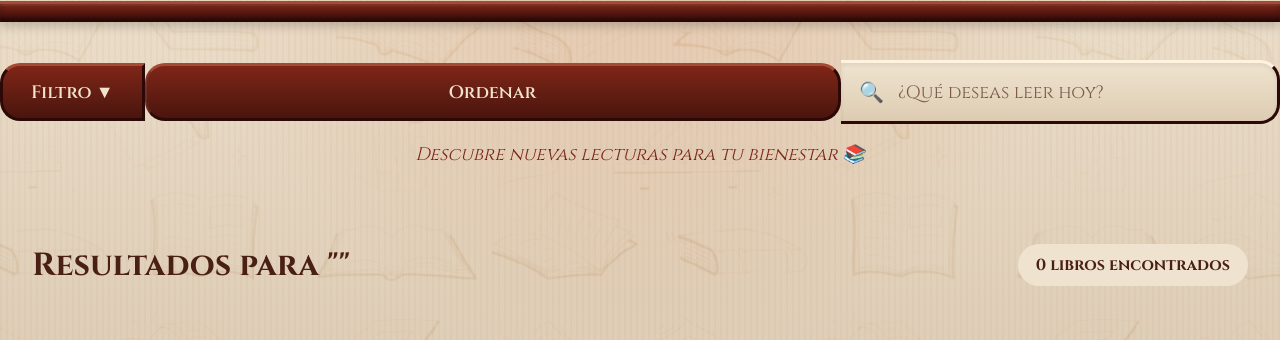
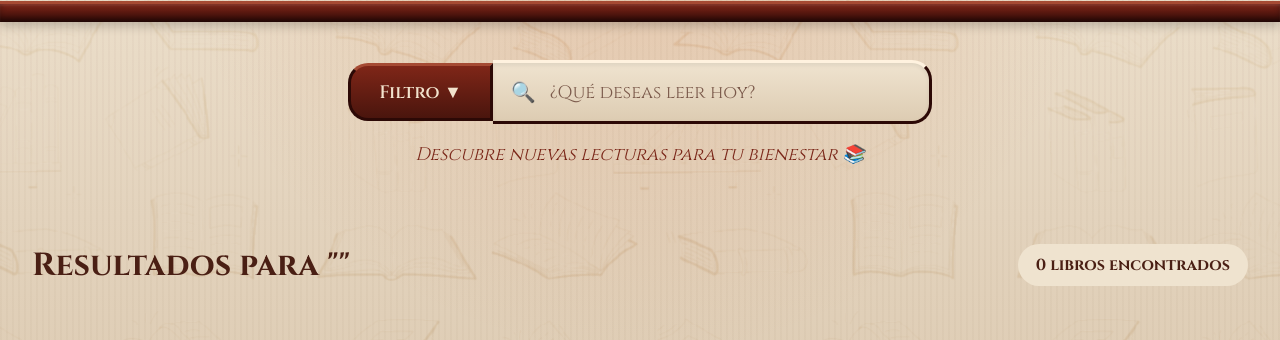
Before and after one commit to angelferrer200444-oss/Book-Wellness, a Flask app: page /buscar in a window 1280 px wide. Shown: the part 104-444 px from the top of the page. Run offline with Flask 3, Linux system fonts and the light colour scheme; data that the repository does not hold is empty; parts of the project's set-up code (start-up, migrations or seed data) failed here and were passed over.

Commit message:
Remove Ordenar button from BusquedaDeLibros.html
Removed 'Ordenar' button from the search template.

```diff
--- a/templates/BusquedaDeLibros.html
+++ b/templates/BusquedaDeLibros.html
@@ -42,9 +42,7 @@
 
                 </div>
 
-                <button class="tool-btn">
-                    Ordenar
-                </button>
+
 
                 <form action="/buscar" method="GET">
 
```
